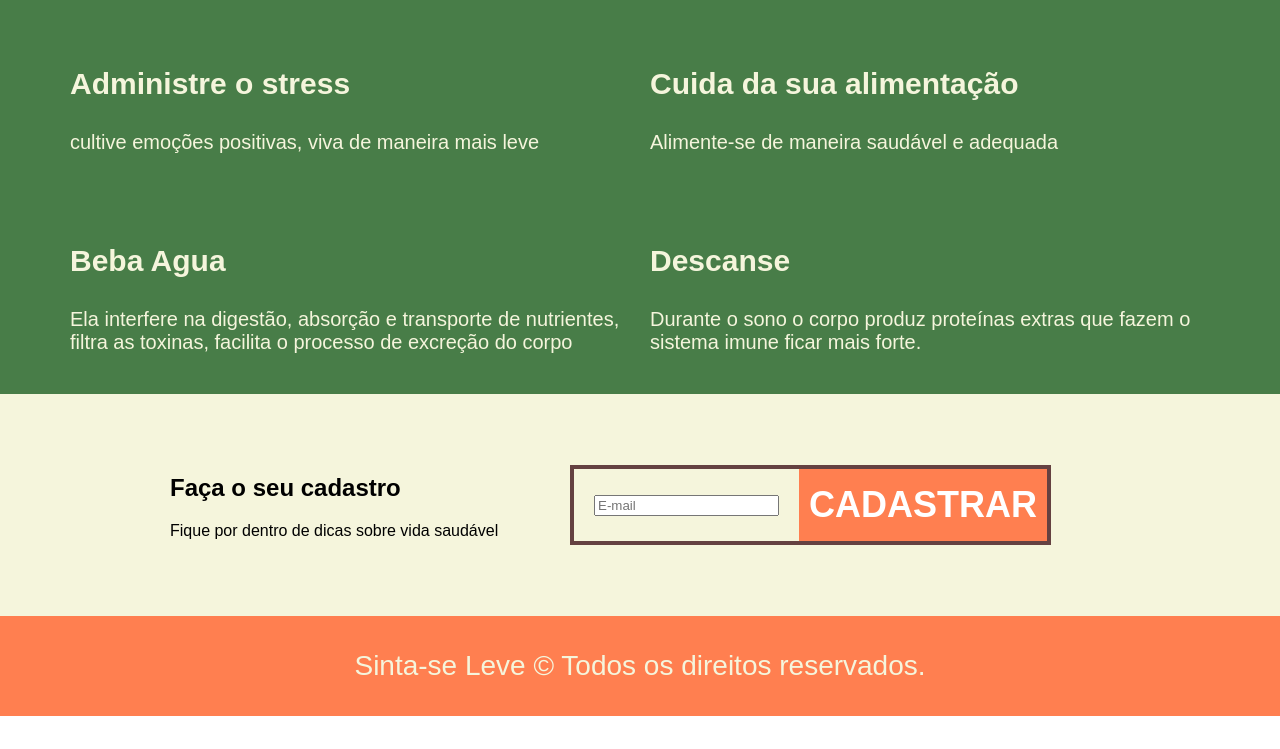
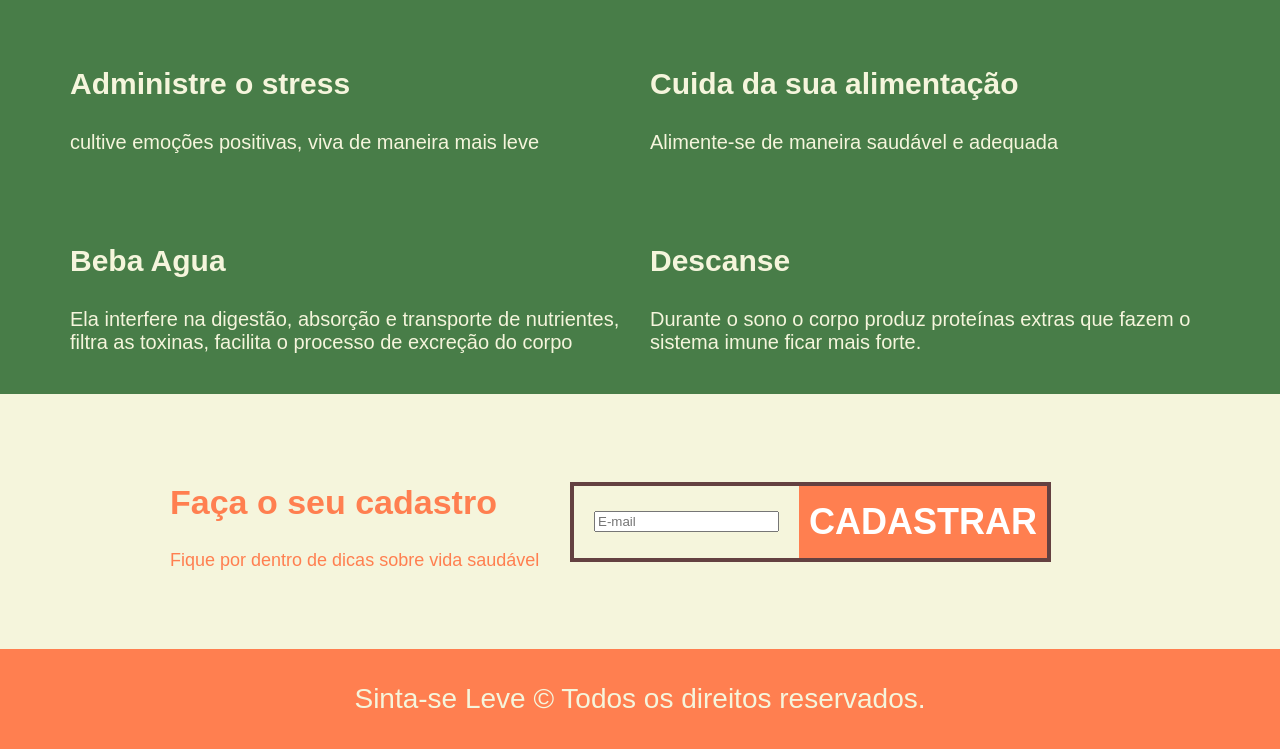
Before and after one commit to Narda-Antonella/Narda-Antonella.github.io, a plain HTML site: page index.html in a window 1280 px wide. Shown: the part 2596-3345 px from the top of the page. Before the commit the page ends 3312 px from the top, so only its background shows below. Drawn offline with Linux system fonts and the light colour scheme.

Commit message:
Update style.css

```diff
--- a/styles/style.css
+++ b/styles/style.css
@@ -198,9 +198,19 @@ body {
     display: flex;
     flex-wrap: wrap;
 }
+
 .contatos-text {
     flex: 1 1 240px;
     margin: 0 10px;
+    color: coral;
+}
+
+.contatos-text--title {
+    font-size: 34px;
+}
+
+.contatos-text--content {
+    font-size: 18px;
 }
 
 .contatos-form {
```
Lines whose indentation alone changed are shown as unchanged.
